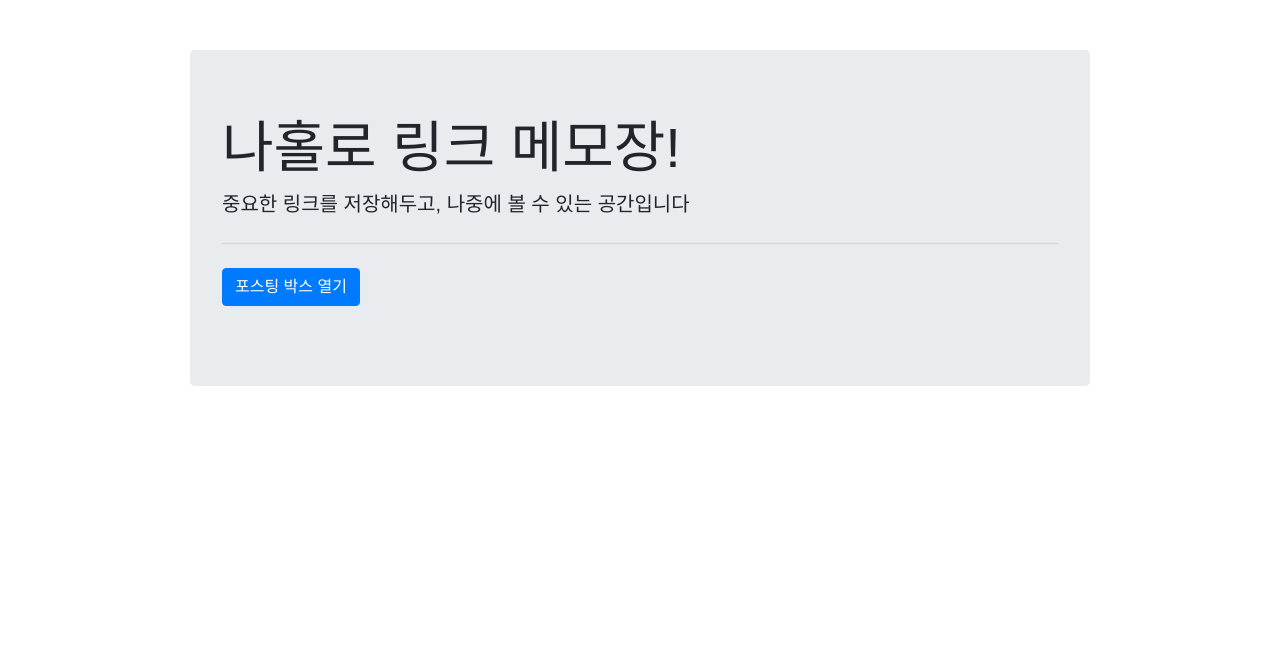
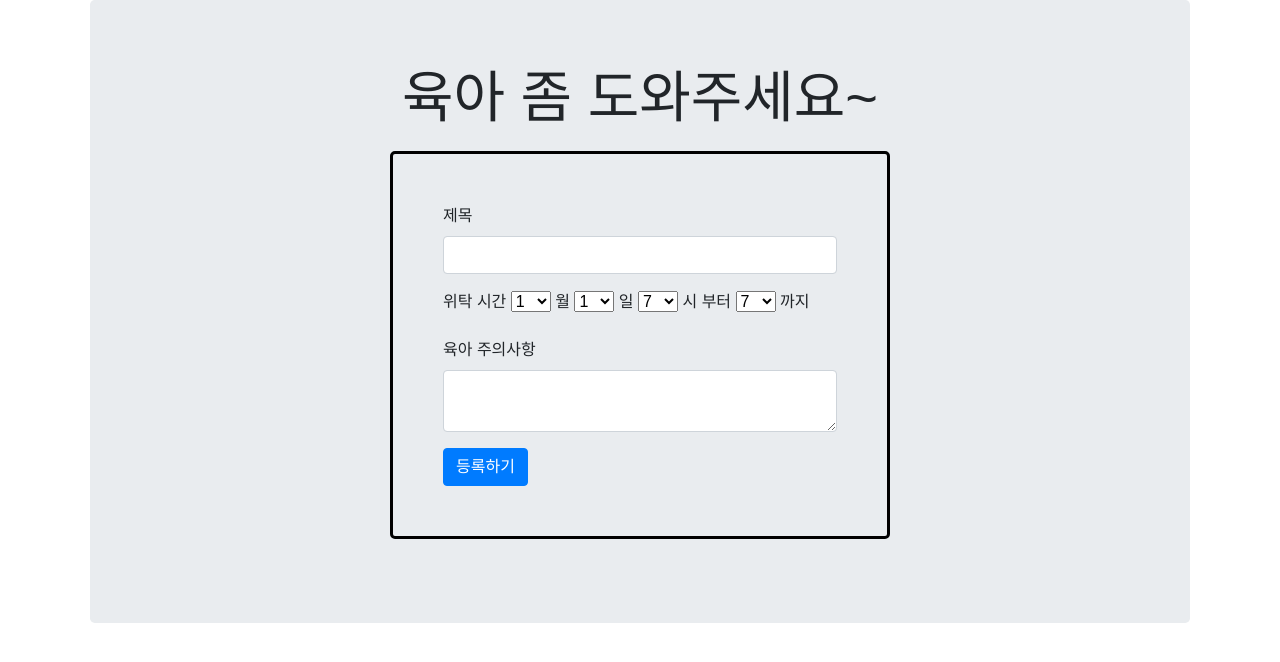
Before and after one commit to gitddabong/jungle_kids, a Flask app: page / in a window 1280 px wide. Shown: the top 662 px of the page. Run offline with Flask 2, Linux system fonts and the light colour scheme; data that the repository does not hold is empty; some web fonts are replaced.

Commit message:
login_html 생성

```diff
--- a/templates/index.html
+++ b/templates/index.html
@@ -33,14 +33,17 @@
             }
 
             .wrap {
-                width: 900px;
+                width: 1100px;
                 margin: auto;
-                margin-top: 50px;
             }
 
             .comment {
                 color: blue;
                 font-weight: bold;
+            }
+
+            .display-4 {
+                text-align: center;
             }
 
             #post-box {
@@ -50,6 +53,10 @@
                 border: black solid;
                 border-radius: 5px;
             }
+
+
+
+
         </style>
         <script>
             $(document).ready(function () {
@@ -125,92 +132,124 @@
     </head>
 
     <body>
-        <div class="wrap"">
+        <div class="wrap">
             <div class="jumbotron">
-                <h1 class="display-4">나홀로 링크 메모장!</h1>
-                <p class="lead">중요한 링크를 저장해두고, 나중에 볼 수 있는 공간입니다</p>
-                <hr class="my-4">
-                <p class="lead">
-                    <button onclick="openClose()" id="btn-post-box" type="button" class="btn btn-primary">포스팅 박스 열기
-                    </button>
-                </p>
-            </div>
-            <div id="post-box" class="form-post" style="display:none">
-                <div>
+                <h1 class="display-4">육아 좀 도와주세요~</h1>
+
+                <div id="post-box">
                     <div class="form-group">
-                        <label for="post-url">아티클 URL</label>
+                        <label for="post-url">제목</label>
                         <input id="post-url" class="form-control" placeholder="">
                     </div>
                     <div class="form-group">
-                        <label for="post-comment">간단 코멘트</label>
+                        <label for="post-url">위탁 시간</label>
+                        <select name="start-hour">
+                            <option value="">1</option>
+                            <option value="">2</option>
+                            <option value="">3</option>
+                            <option value="">4</option>
+                            <option value="">5</option>
+                            <option value="">6</option>
+                            <option value="">7</option>
+                            <option value="">8</option>
+                            <option value="">9</option>
+                            <option value="">10</option>
+                            <option value="">11</option>
+                            <option value="">12</option>
+                        </select>
+                        월
+
+                        <select name="start-hour">
+                            <option value="">1</option>
+                            <option value="">2</option>
+                            <option value="">3</option>
+                            <option value="">4</option>
+                            <option value="">5</option>
+                            <option value="">6</option>
+                            <option value="">7</option>
+                            <option value="">8</option>
+                            <option value="">9</option>
+                            <option value="">10</option>
+                            <option value="">11</option>
+                            <option value="">12</option>
+                            <option value="">13</option>
+                            <option value="">14</option>
+                            <option value="">15</option>
+                            <option value="">16</option>
+                            <option value="">17</option>
+                            <option value="">18</option>
+                            <option value="">19</option>
+                            <option value="">20</option>
+                            <option value="">21</option>
+                            <option value="">22</option>
+                            <option value="">23</option>
+                            <option value="">24</option>
+                            <option value="">25</option>
+                            <option value="">26</option>
+                            <option value="">27</option>
+                            <option value="">28</option>
+                            <option value="">29</option>
+                            <option value="">30</option>
+                            <option value="">31</option>
+                        </select>
+                        일
+
+                        <select name="start-hour">
+                            <option value="">7</option>
+                            <option value="">8</option>
+                            <option value="">9</option>
+                            <option value="">10</option>
+                            <option value="">11</option>
+                            <option value="">12</option>
+                            <option value="">13</option>
+                            <option value="">14</option>
+                            <option value="">15</option>
+                            <option value="">16</option>
+                            <option value="">17</option>
+                            <option value="">18</option>
+                            <option value="">19</option>
+                            <option value="">20</option>
+                        </select>
+                        시 부터
+                        <select name="end-hour">
+                            <option value="">7</option>
+                            <option value="">8</option>
+                            <option value="">9</option>
+                            <option value="">10</option>
+                            <option value="">11</option>
+                            <option value="">12</option>
+                            <option value="">13</option>
+                            <option value="">14</option>
+                            <option value="">15</option>
+                            <option value="">16</option>
+                            <option value="">17</option>
+                            <option value="">18</option>
+                            <option value="">19</option>
+                            <option value="">20</option>
+                        </select>
+                        까지
+                    </div>
+                    <div class="form-group">
+                        <label for="post-comment">육아 주의사항</label>
                         <textarea id="post-comment" class="form-control" rows="2"></textarea>
                     </div>
-                    <button type="button" class="btn btn-primary" onclick="postArticle()">기사저장</button>
+                    <button type="button" class="btn btn-primary" onclick="postmemo()">등록하기</button>
                 </div>
             </div>
             <div id="cards-box" class="card-columns">
                 <div class="card">
-                    <img class="card-img-top"
-                         src="https://www.eurail.com/content/dam/images/eurail/Italy%20OCP%20Promo%20Block.adaptive.767.1535627244182.jpg"
-                         alt="Card image cap">
                     <div class="card-body">
-                        <a href="#" class="card-title">여기 기사 제목이 들어가죠</a>
-                        <p class="card-text">기사의 요약 내용이 들어갑니다. 동해물과 백두산이 마르고 닳도록 하느님이 보우하사 우리나라만세 무궁화 삼천리 화려강산...</p>
+                        <p class="card-text title">제목이 들어갑니다.</p>
                         <p class="card-text comment">여기에 코멘트가 들어갑니다.</p>
                     </div>
-                </div>
-                <div class="card">
-                    <img class="card-img-top"
-                         src="https://www.eurail.com/content/dam/images/eurail/Italy%20OCP%20Promo%20Block.adaptive.767.1535627244182.jpg"
-                         alt="Card image cap">
-                    <div class="card-body">
-                        <a href="#" class="card-title">여기 기사 제목이 들어가죠</a>
-                        <p class="card-text">기사의 요약 내용이 들어갑니다. 동해물과 백두산이 마르고 닳도록 하느님이 보우하사 우리나라만세 무궁화 삼천리 화려강산...</p>
-                        <p class="card-text comment">여기에 코멘트가 들어갑니다.</p>
+                    <div>
+                        <button type="button" onclick="amend('${_id}')" class="btn btn-sm btn-secondary">수정</button>
+                        <button type="button" onclick="deletememo('${_id}')" class="btn btn-dark">삭제</button>
                     </div>
-                </div>
-                <div class="card">
-                    <img class="card-img-top"
-                         src="https://www.eurail.com/content/dam/images/eurail/Italy%20OCP%20Promo%20Block.adaptive.767.1535627244182.jpg"
-                         alt="Card image cap">
-                    <div class="card-body">
-                        <a href="#" class="card-title">여기 기사 제목이 들어가죠</a>
-                        <p class="card-text">기사의 요약 내용이 들어갑니다. 동해물과 백두산이 마르고 닳도록 하느님이 보우하사 우리나라만세 무궁화 삼천리 화려강산...</p>
-                        <p class="card-text comment">여기에 코멘트가 들어갑니다.</p>
-                    </div>
-                </div>
-                <div class="card">
-                    <img class="card-img-top"
-                         src="https://www.eurail.com/content/dam/images/eurail/Italy%20OCP%20Promo%20Block.adaptive.767.1535627244182.jpg"
-                         alt="Card image cap">
-                    <div class="card-body">
-                        <a href="#" class="card-title">여기 기사 제목이 들어가죠</a>
-                        <p class="card-text">기사의 요약 내용이 들어갑니다. 동해물과 백두산이 마르고 닳도록 하느님이 보우하사 우리나라만세 무궁화 삼천리 화려강산...</p>
-                        <p class="card-text comment">여기에 코멘트가 들어갑니다.</p>
-                    </div>
-                </div>
-                <div class="card">
-                    <img class="card-img-top"
-                         src="https://www.eurail.com/content/dam/images/eurail/Italy%20OCP%20Promo%20Block.adaptive.767.1535627244182.jpg"
-                         alt="Card image cap">
-                    <div class="card-body">
-                        <a href="#" class="card-title">여기 기사 제목이 들어가죠</a>
-                        <p class="card-text">기사의 요약 내용이 들어갑니다. 동해물과 백두산이 마르고 닳도록 하느님이 보우하사 우리나라만세 무궁화 삼천리 화려강산...</p>
-                        <p class="card-text comment">여기에 코멘트가 들어갑니다.</p>
-                    </div>
-                </div>
-                <div class="card">
-                    <img class="card-img-top"
-                         src="https://www.eurail.com/content/dam/images/eurail/Italy%20OCP%20Promo%20Block.adaptive.767.1535627244182.jpg"
-                         alt="Card image cap">
-                    <div class="card-body">
-                        <a href="#" class="card-title">여기 기사 제목이 들어가죠</a>
-                        <p class="card-text">기사의 요약 내용이 들어갑니다. 동해물과 백두산이 마르고 닳도록 하느님이 보우하사 우리나라만세 무궁화 삼천리 화려강산...</p>
-                        <p class="card-text comment">여기에 코멘트가 들어갑니다.</p>
-                    </div>
+
+
                 </div>
             </div>
-        </div>
-    </body>
+        </body>
 
 </html>
```
